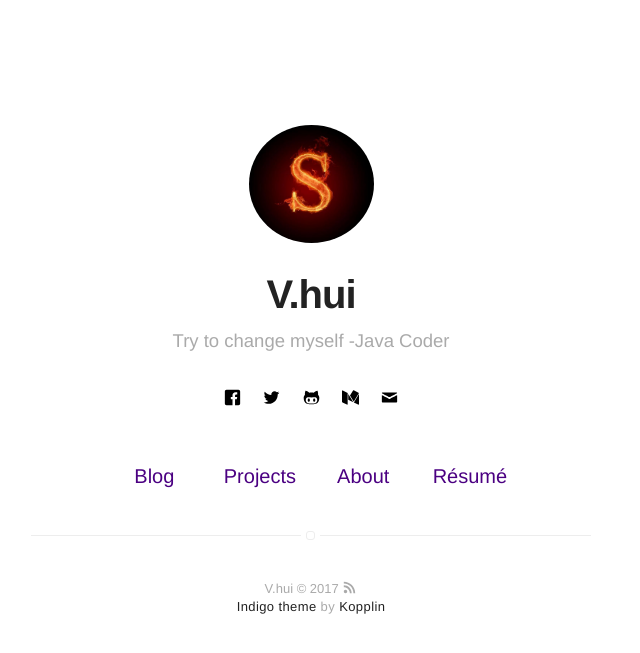
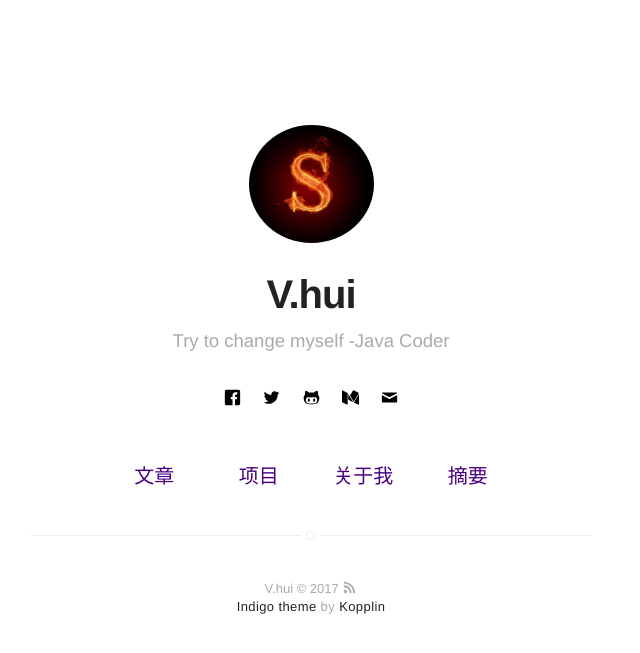
Before and after one commit to VIPshao/VIPShao.github.io, a Jekyll site: the page built from index.html, in a window 1280 px wide. Shown: the top 653 px of the page, without its empty margins (329-969 px from the left). Built offline with Jekyll 4.4.1, drawn with Linux system fonts in a browser that asks for light colours.

Commit message:
Chinese
显示中文导航

```diff
--- a/_includes/nav.html
+++ b/_includes/nav.html
@@ -2,14 +2,14 @@
     <ul class="list">
         {% if page.title != "Home" %}
             <li class="item">
-                <a class="link" href="{{ site.url }}/">Home</a>
+                <a class="link" href="{{ site.url }}/">主页</a>
             </li>
         {% endif %}
 
         {% if site.blog == true %}
             {% if page.title != "Blog" %}
                 <li class="item">
-                    <a class="link" href="{{ site.url }}/blog">Blog</a>
+                    <a class="link" href="{{ site.url }}/blog">文章</a>
                 </li>
             {% endif %}
         {% endif %}
@@ -17,7 +17,7 @@
         {% if site.projects == true %}
             {% if page.title != "Projects" %}
                 <li class="item">
-                    <a class="link" href="{{ site.url }}/projects">Projects</a>
+                    <a class="link" href="{{ site.url }}/projects">项目</a>
                 </li>
             {% endif %}
         {% endif %}
@@ -25,14 +25,14 @@
         {% if site.about == true %}
             {% if page.title != "About" %}
                 <li class="item">
-                    <a class="link" href="{{ site.url }}/about">About</a>
+                    <a class="link" href="{{ site.url }}/about">关于我</a>
                 </li>
             {% endif %}
         {% endif %}
 
         {% if site.resume == true %}
             <li class="item">
-                <a class="link" href="{% if site.resume-external %}{{ site.resume-url }}{% else %}{{ site.url }}/{{ site.resume-url }}{% endif %}">Résumé</a>
+                <a class="link" href="{% if site.resume-external %}{{ site.resume-url }}{% else %}{{ site.url }}/{{ site.resume-url }}{% endif %}">摘要</a>
             </li>
         {% endif %}
     </ul>
```
